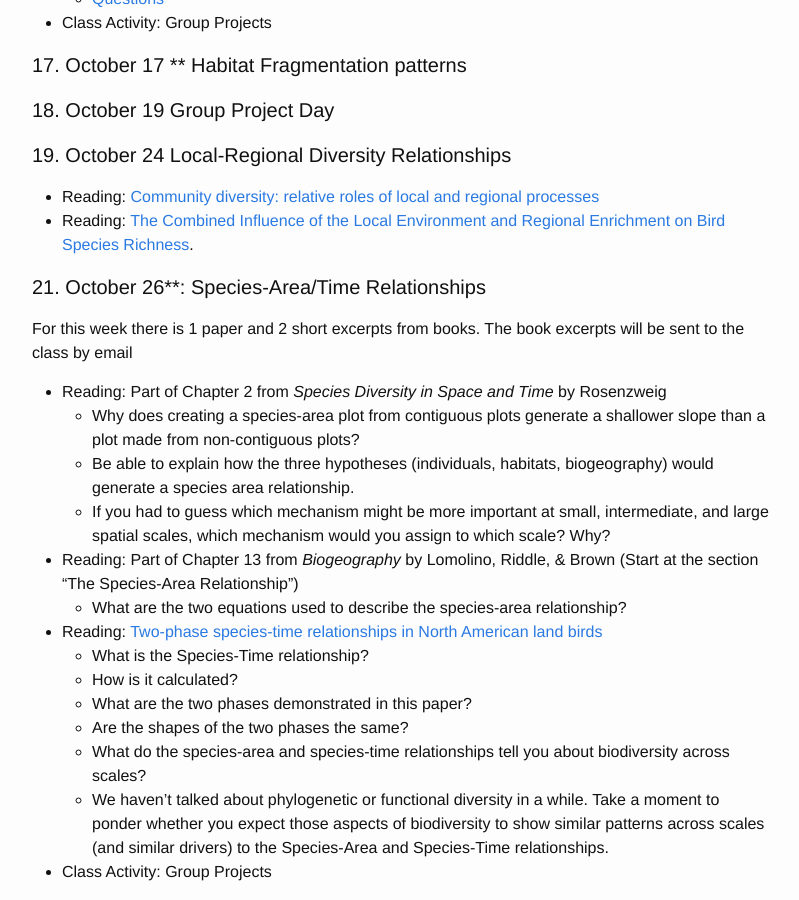
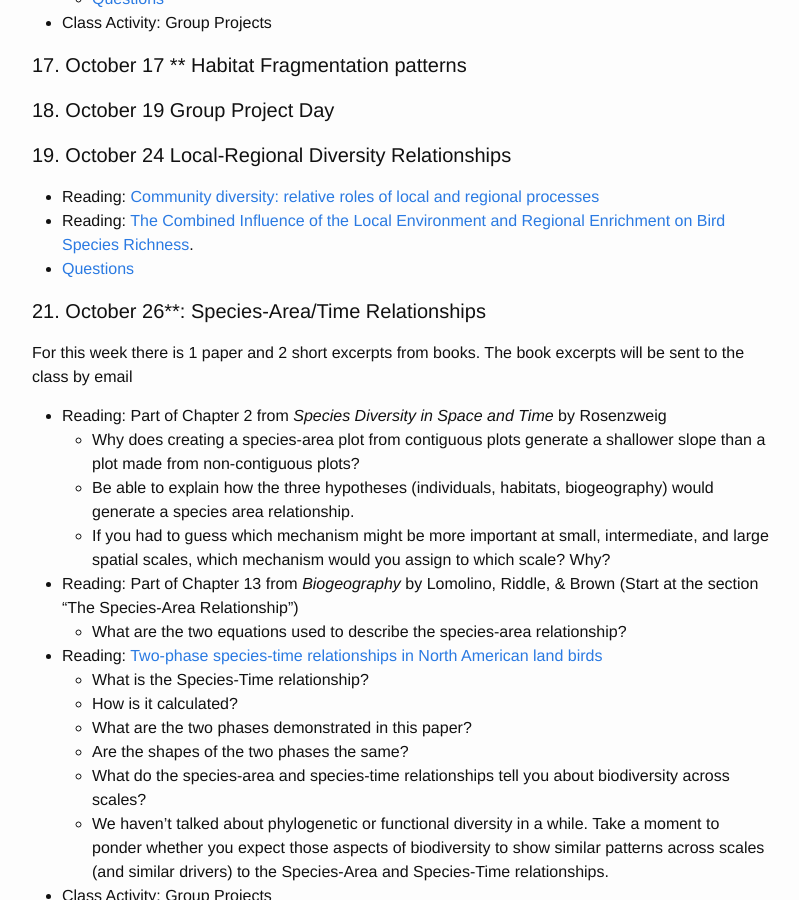
Before and after one commit to skmorgane/biodiversity-course, a Jekyll site: the page built from schedule.md, in a window 1280 px wide and 900 px high, scrolled down 3323 px. Shown: the whole window, without its empty margins (238-1037 px from the left). Built offline with Jekyll 4.4.1, drawn with Linux system fonts in a browser that asks for light colours.

Commit message:
Add localregional link to questions

```diff
--- a/schedule.md
+++ b/schedule.md
@@ -110,6 +110,7 @@ Everyone needs to read: [Assemblage Time Series Reveal Biodiversity Change but N
 #### 19. October 24 Local-Regional Diversity Relationships
 * Reading: [Community diversity: relative roles of local and regional processes](http://www.jstor.org/stable/1698957?seq=1#page_scan_tab_contents)
 * Reading: [The Combined Influence of the Local Environment and Regional Enrichment on Bird Species Richness](https://doi.org/10.1086/649578).
+* [Questions]({{ site.baseurl }}/questions/localregional)
 
 #### 21. October 26**: Species-Area/Time Relationships
 For this week there is 1 paper and 2 short excerpts from books. The book excerpts will be sent to the class by email
```
